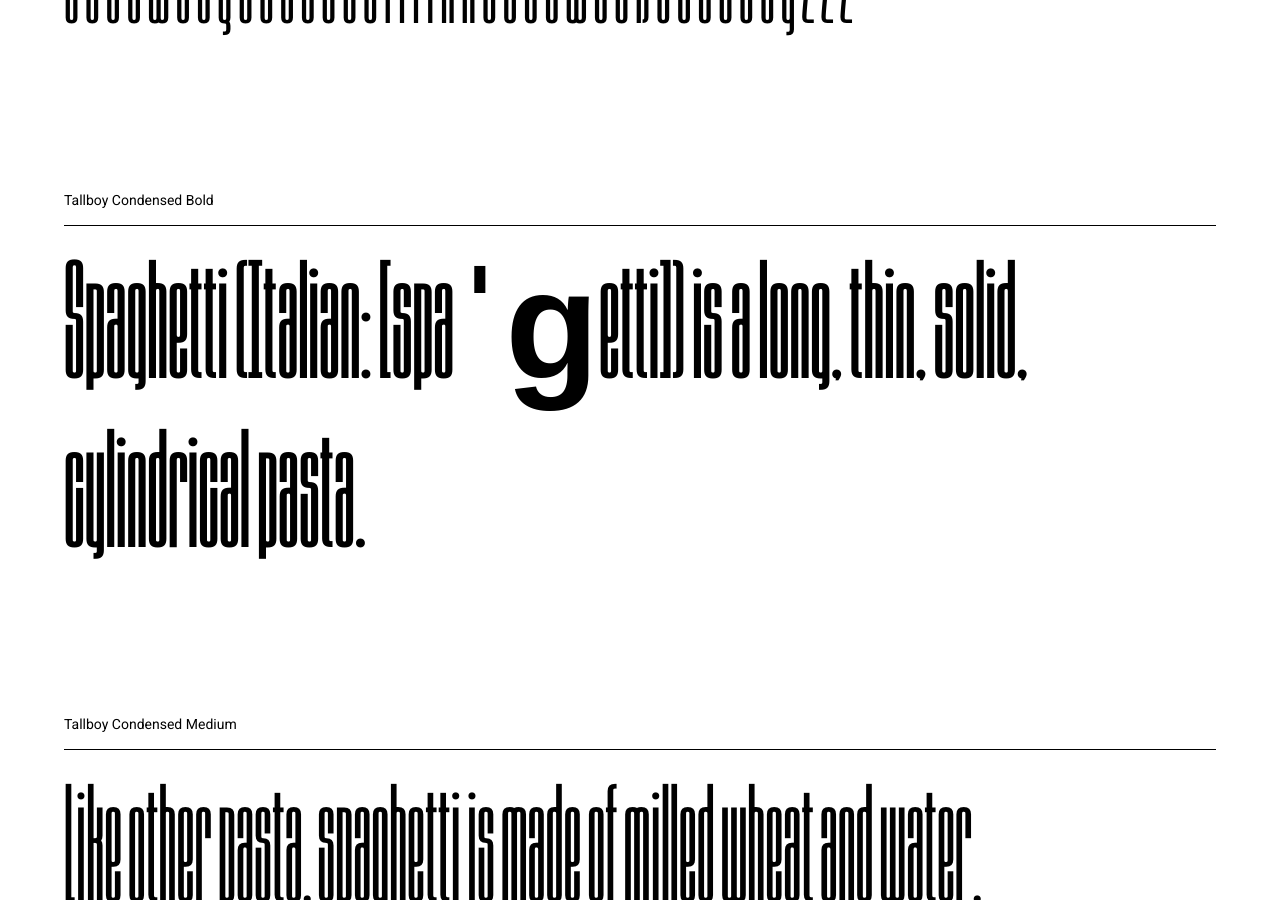
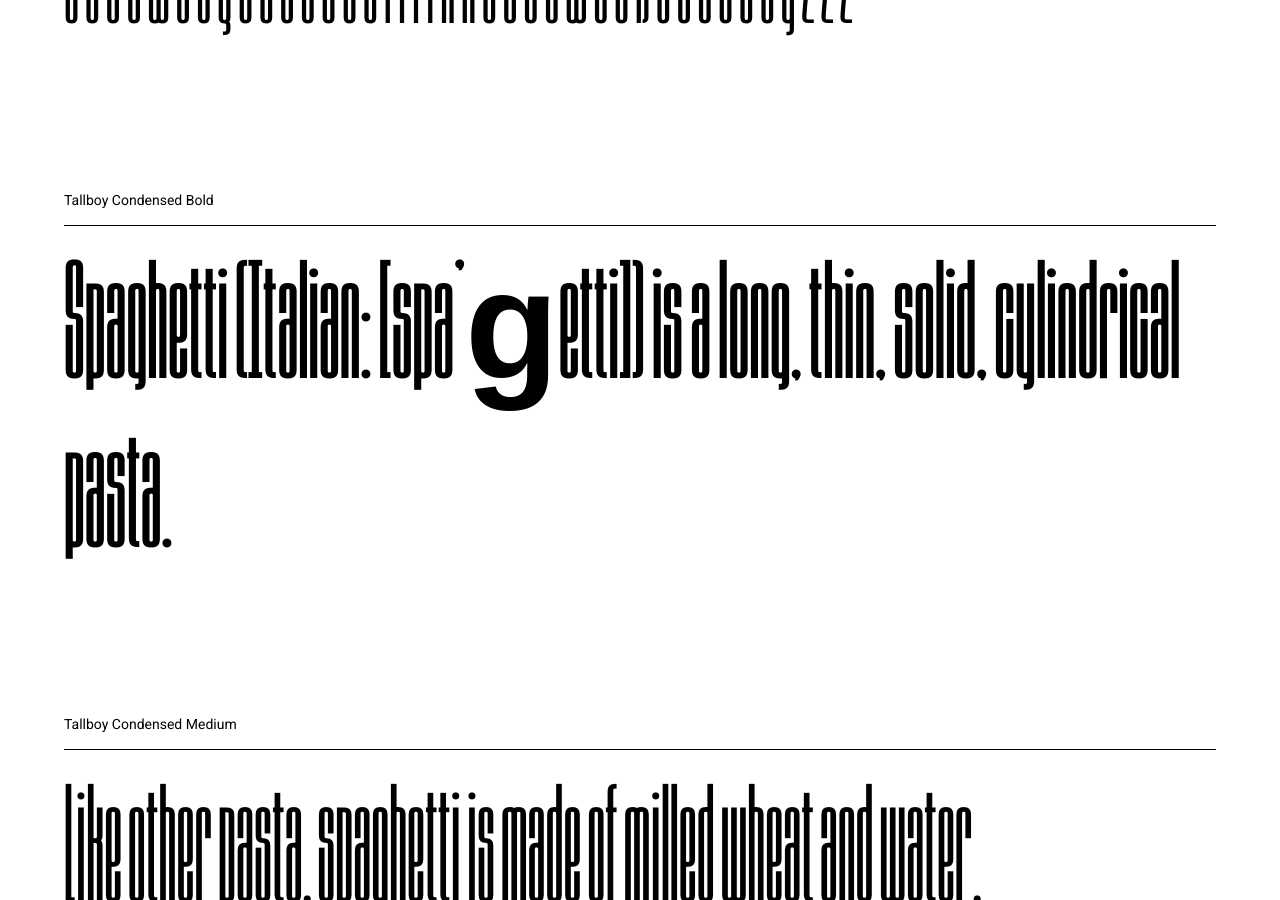
Before and after one commit to aidensymes/fonts.aidensymes.com, a Jekyll site: the page built from _fonts/tallboy.markdown, in a window 1280 px wide and 900 px high, scrolled down 1268 px. Built offline with Jekyll 4.4.1, drawn with Linux system fonts in a browser that asks for light colours.

Commit message:
Updated Tallboy

```diff
--- a/_fonts/tallboy.markdown
+++ b/_fonts/tallboy.markdown
@@ -38,7 +38,7 @@ samples:
     ź ż
   weight: 700
 - blurb: Tallboy Condensed Bold
-  entry: 'Spaghetti (Italian: [spaˈɡetti]) is a long, thin, solid, cylindrical pasta.'
+  entry: 'Spaghetti (Italian: [spa''ɡetti]) is a long, thin, solid, cylindrical pasta.'
   weight: 900
 - blurb: Tallboy Condensed Medium
   entry: Like other pasta, spaghetti is made of milled wheat and water.
```
